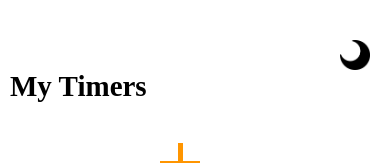
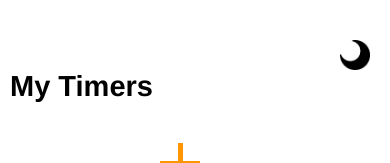
Before and after one commit to hadar-g/TimeBox, a React Native app: screen /FlatScreen in a window 390 px wide. Shown: the top 163 px of the page. Built offline with nearby package versions, Linux system fonts and the light colour scheme.

Commit message:
toggle color opacity for dark mode

```diff
--- a/components/FlatTimer.js
+++ b/components/FlatTimer.js
@@ -13,6 +13,7 @@ const[hours, setHours] = useState(props.h);
 const [isRunning, setIsRunning] = useState(false)
 const[timerDone, setTimerDone] = useState(false)
 const[timerBackgroundColor, setTimerBackgroundColor] = useState('')
+const [opacityVal, setOpacityVal] = useState(0.2)
 
 
 const originalSeconds = props.s
@@ -20,27 +21,28 @@ const orignalMinutes = props.m
 const originalHours = props.h
 
 useEffect(() => {
+    {props.isDarkMode ? setOpacityVal(0.5) : setOpacityVal(0.2) }
     switch (props.timerColorChosen) {
     case 'red':
-        setTimerBackgroundColor('rgba(255, 0, 0, 0.2)');
+        setTimerBackgroundColor(`rgba(255, 0, 0, ${opacityVal})`);
       break;
     case 'green':
-        setTimerBackgroundColor('rgba(0,255,0, 0.2)');
+        setTimerBackgroundColor(`rgba(0,255,0, ${opacityVal})`);
       break;
     case 'blue':
-        setTimerBackgroundColor('rgba(0,0,255, 0.2)');
+        setTimerBackgroundColor(`rgba(0, 0, 255, ${opacityVal})`);
       break;
     case 'orange':
-        setTimerBackgroundColor('rgba(255, 165, 0, 0.2)');
+        setTimerBackgroundColor(`rgba(255, 165, 0, ${opacityVal})`);
       break;
     case 'gray':
-        setTimerBackgroundColor('rgba(100,100,100, 0.2)');
+        setTimerBackgroundColor(`rgba(100,100,100, ${opacityVal})`);
       break;
     default:
       setBackgroundColor('');
       break;
   }
-}, [])
+}, [props.isDarkMode, opacityVal])
 
 
 
@@ -139,13 +141,13 @@ const onRenderLeftAction = () => {
 const styles = StyleSheet.create({
     title: {
         fontSize: 30,
-        fontFamily: 'Georgia',
+        fontFamily: 'Helvetica Neue',
         // color: 'white'
     },
     clock: {
       paddingTop: 10,
-        fontSize: 40,
-        fontFamily: 'Helvetica',
+        fontSize: 35,
+        fontFamily: 'Helvetica Neue',
         marginLeft: -10,
         // color: 'white'
 
@@ -158,7 +160,7 @@ const styles = StyleSheet.create({
     //    borderTopWidth: 5,
     //    borderBottomWidth: 5,
         padding: 5,
-        backgroundColor: 'white',
+     //   backgroundColor: 'white',
         marginBottom:0.1,
     },
 
--- a/screens/FlatScreen.js
+++ b/screens/FlatScreen.js
@@ -86,7 +86,7 @@ const styles = StyleSheet.create({
     fontSize: 29,
     padding: 10,
     fontWeight: 'bold',
-    fontFamily: "Montserrat",
+    fontFamily: "Helvetica Neue",
     marginTop: -20,
     marginBottom: 30
   },
```
